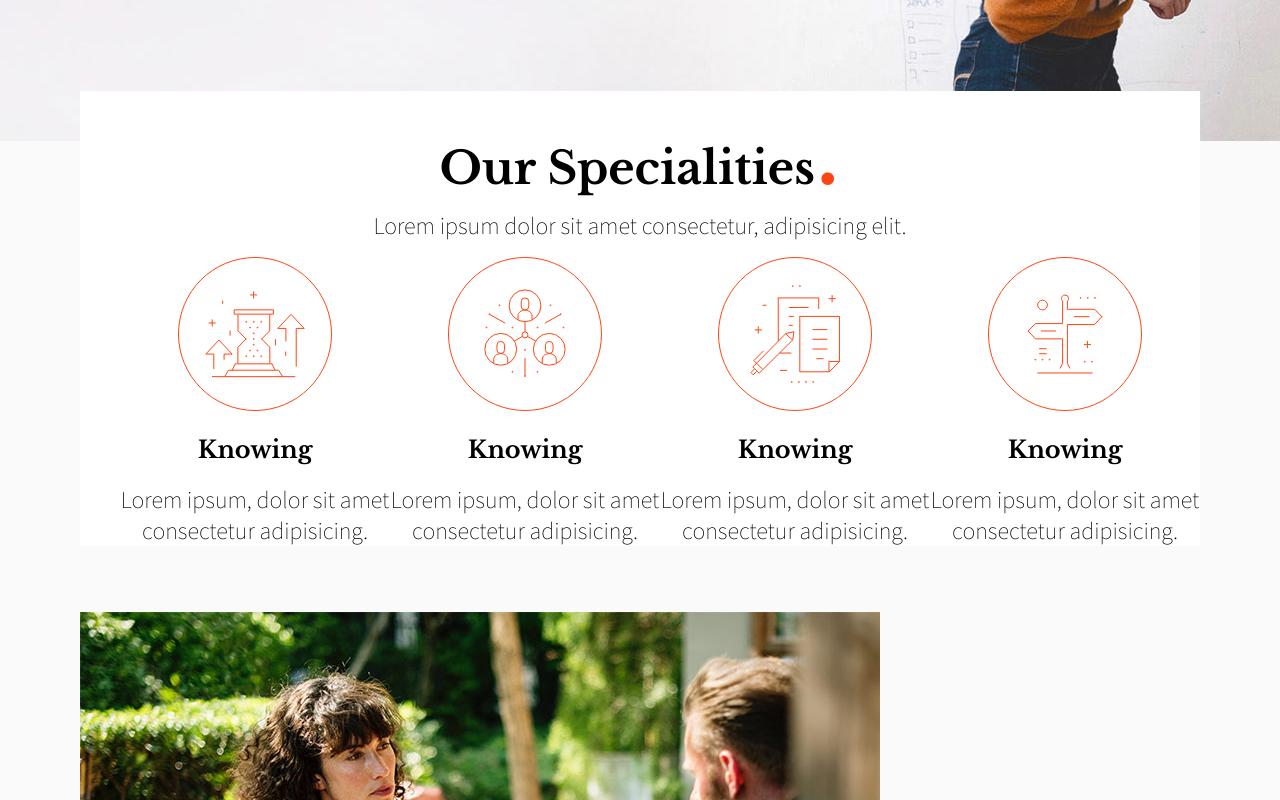
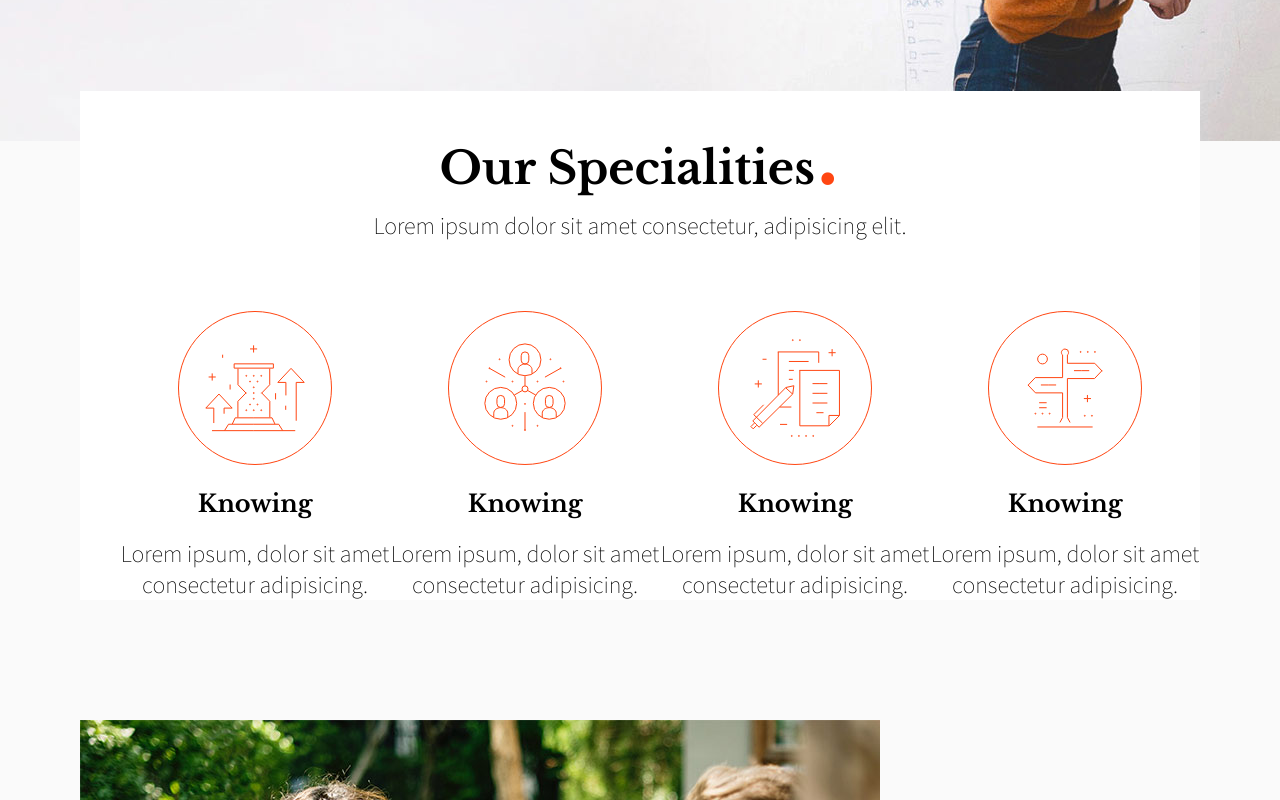
Before and after one commit to ArrobbioUmberto/proj-html-vuejs, a Vue app: page / in a window 1280 px wide. Shown: the part 629-1429 px from the top of the page. Built offline with nearby package versions, Linux system fonts and the light colour scheme.

Commit message:
FEAT postion of circle img card

```diff
--- a/src/components/Specialties.vue
+++ b/src/components/Specialties.vue
@@ -74,6 +74,10 @@ p {
     margin: 0;
 }
 
+.row {
+    margin: 70px 0;
+}
+
 ul {
     display: flex;
     flex-direction: row;
```
